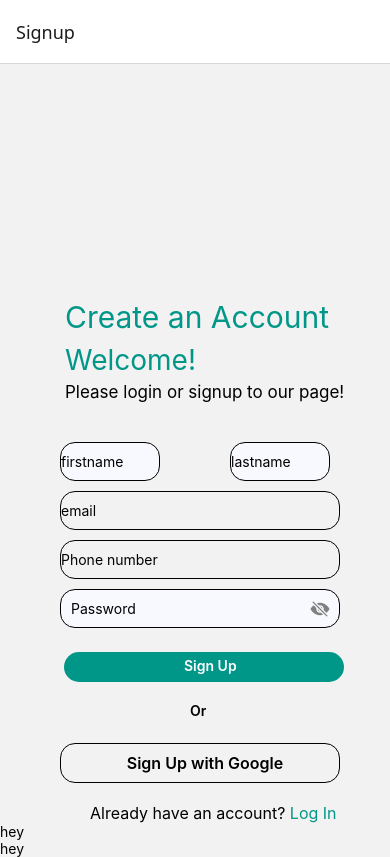
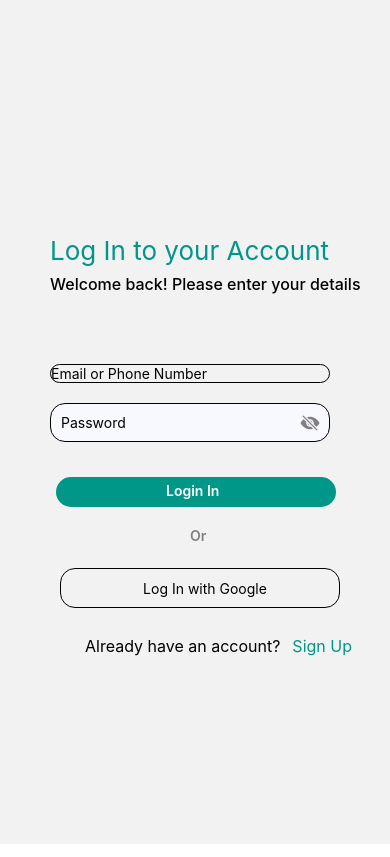
Before and after one commit to SubhayanDas08/ase_grp2, a React Native app in the folder frontend/apps/mobile/: screen /Login in a window 390 px wide. Built offline with nearby package versions, Linux system fonts and the light colour scheme; grey boxes are pictures that could not be loaded.

Commit message:
added loginjs file

```diff
--- a/frontend/apps/mobile/App.js
+++ b/frontend/apps/mobile/App.js
@@ -3,6 +3,7 @@ import { StyleSheet, Text, View } from 'react-native';
 import { NavigationContainer } from '@react-navigation/native';
 import { createStackNavigator } from '@react-navigation/stack';
 import Signup from './Components/Signup';
+import Login from './Components/Login';
 
 export default function App() {
 
@@ -11,13 +12,20 @@ export default function App() {
   return (
     <View style={styles.container}>
 
-     <NavigationContainer initialRouteName="signup">
+     <NavigationContainer initialRouteName="Login">
        <Stack.Navigator>
        <Stack.Screen
           name="Signup"
           component={Signup}
           options={{
-            headerShown: true, // Hide the header for Signup
+            headerShown: false, // Hide the header for Signup
+          }}
+        />
+         <Stack.Screen
+          name="Login"
+          component={Login}
+          options={{
+            headerShown: false, // Hide the header for Signup
           }}
         />
        </Stack.Navigator>
--- /dev/null
+++ b/frontend/apps/mobile/Components/Login.js
@@ -0,0 +1,155 @@
+import react, {useState} from 'react';
+import {View, Text,Image,TouchableOpacity} from 'react-native';
+import { TextInput } from 'react-native-gesture-handler';
+import Ionicons from "react-native-vector-icons/Ionicons"; // For Eye icon
+
+const Login=({navigation})=>{
+
+   const [passwordVisible, setPasswordVisible] = useState(false);
+
+return (
+    <>
+    <View style={styles.div1}>
+        <Text style={styles.text1}>Log In to your Account</Text>
+        <Text style={styles.text2}>Welcome back! Please enter your details</Text>
+        <View style={styles.loginform}>
+        <TextInput style={styles.email} placeholder='Email or Phone Number'></TextInput>
+         <View style={styles.passwordContainer}>
+                <TextInput
+                  style={styles.pwd}
+                  placeholder="Password"
+                  secureTextEntry={!passwordVisible}
+                />
+                <TouchableOpacity
+                  onPress={() => setPasswordVisible(!passwordVisible)}
+                  style={styles.eyeIcon}
+                >
+                  <Ionicons
+                    name={passwordVisible ? "eye" : "eye-off"}
+                    size={20}
+                    color="gray"
+                  />
+                </TouchableOpacity>
+              </View>
+              <TouchableOpacity style={styles.btnlogin}>
+                        <Text style={styles.logintext}>Login In</Text>
+                      </TouchableOpacity>
+
+                    <Text style={styles.ortext}>Or</Text>
+
+                    <TouchableOpacity style={styles.btngooglelogin}>
+                          <Image
+                              source={require("../assets/icons8-google-30.png")} // Replace with your Google logo file
+                              style={styles.googleIcon}
+                            />
+                            <Text style={styles.googleslogintext}>Log In with Google</Text>
+                          </TouchableOpacity>
+        </View>
+        <Text style={styles.already}>Already have an account?<TouchableOpacity style={styles.btnsignup} onPress={()=>navigation.navigate("Signup")}><Text style={styles.signuptxt}>Sign Up</Text></TouchableOpacity></Text>
+    </View>
+
+    </>
+)
+
+}
+
+const styles={
+    div1:{
+      marginTop:200
+    },
+    text1:{
+        fontSize: 26,
+        marginLeft: 50,
+        color: "#009688",
+        marginTop:35
+    },
+    text2:{
+        fontSize: 16,
+        marginLeft: 50,
+        marginTop: 8,
+        fontWeight:500
+    },
+    loginform:{
+        marginTop:70,
+        marginLeft:50
+    },
+    email:{
+    borderStyle:'solid',
+    borderWidth:1,
+    width:280,
+    borderRadius:15
+    },
+    pwd: {
+        flex: 1,
+        height: 39,
+        backgroundColor: "#F8F8FF",
+        borderRadius: 15,
+        borderStyle: "solid",
+        borderWidth: 1,
+        paddingHorizontal: 10,
+      },
+      passwordContainer: {
+        flexDirection: "row",
+        alignItems: "center",
+        marginRight: 5,
+        width: 270,
+        marginTop: 20,
+      },
+      eyeIcon: {
+        marginLeft: -30,
+      },
+      btnlogin:{
+      marginTop:35,
+      marginLeft:6,
+      width:280,
+      height:30,
+      backgroundColor:"#009688",
+      borderRadius:15
+      },
+      logintext:{
+        color:'white',
+        marginLeft: 110,
+        marginTop: 5,
+        fontWeight: "600",
+      },
+      ortext:{
+        marginLeft: 140,
+    marginTop: 20,
+    fontWeight: "600",
+    color:"grey"
+      },
+      btngooglelogin: {
+        flexDirection: "row",
+        alignItems: "center",
+        justifyContent: "center",
+        width: 280,
+        marginLeft: 10,
+        marginTop: 24,
+        borderStyle: "solid",
+        borderWidth: 1,
+        borderRadius: 15,
+        height: 40,
+      },
+      googleIcon: {
+        marginRight: 10,
+      },
+      googlelogintext: {
+        fontSize: 16,
+        fontWeight: "600",
+      },
+      already: {
+        marginTop: 20,
+        marginLeft: 85,
+        fontSize:16
+      },
+      signuptxt:{
+        color:"#009688",
+      },
+      btnsignup:{
+    marginTop:8,
+    marginLeft:12
+      }
+
+}
+
+export default Login;
--- a/frontend/apps/mobile/Components/Signup.js
+++ b/frontend/apps/mobile/Components/Signup.js
@@ -9,7 +9,7 @@ import {
 } from "react-native";
 import Ionicons from "react-native-vector-icons/Ionicons"; // For Eye icon
 
-const Signup = () => {
+const Signup = ({navigation}) => {
   const [passwordVisible, setPasswordVisible] = useState(false);
 
   return (
@@ -17,7 +17,7 @@ const Signup = () => {
 
       <Text style={styles.text1}>Create an Account</Text>
       <Text style={styles.text2}>Welcome!</Text>
-      <Text style={styles.text3}>Please login or signup to our page!</Text>
+      <Text style={styles.text3}>Please login or signup to our page</Text>
       <View style={styles.nameform}>
         <TextInput style={styles.fname} placeholder="firstname" />
         <TextInput style={styles.lname} placeholder="lastname" />
@@ -52,10 +52,7 @@ const Signup = () => {
         />
         <Text style={styles.googlesignuptext}>Sign Up with Google</Text>
       </TouchableOpacity>
-      <Text style={styles.already}>Already have an account? <Text style={styles.logintxt}>Log In</Text></Text>
-
-   <Text>hey</Text>
-   <Text>hey</Text>
+      <Text style={styles.already}>Already have an account?<TouchableOpacity style={styles.btnlog} onPress={()=>navigation.navigate("Login")}><Text style={styles.logintxt}>Log In</Text></TouchableOpacity></Text>
 
 
     </View>
@@ -181,12 +178,16 @@ const styles = StyleSheet.create({
     fontWeight: "600",
   },
   already: {
-    marginTop: 20,
+    marginTop: 13,
     marginLeft: 90,
     fontSize:16
   },
   logintxt:{
-    color:"#009688"
+    color:"#009688",
+  },
+  btnlog:{
+marginTop:8,
+marginLeft:10
   }
 });
 
```
